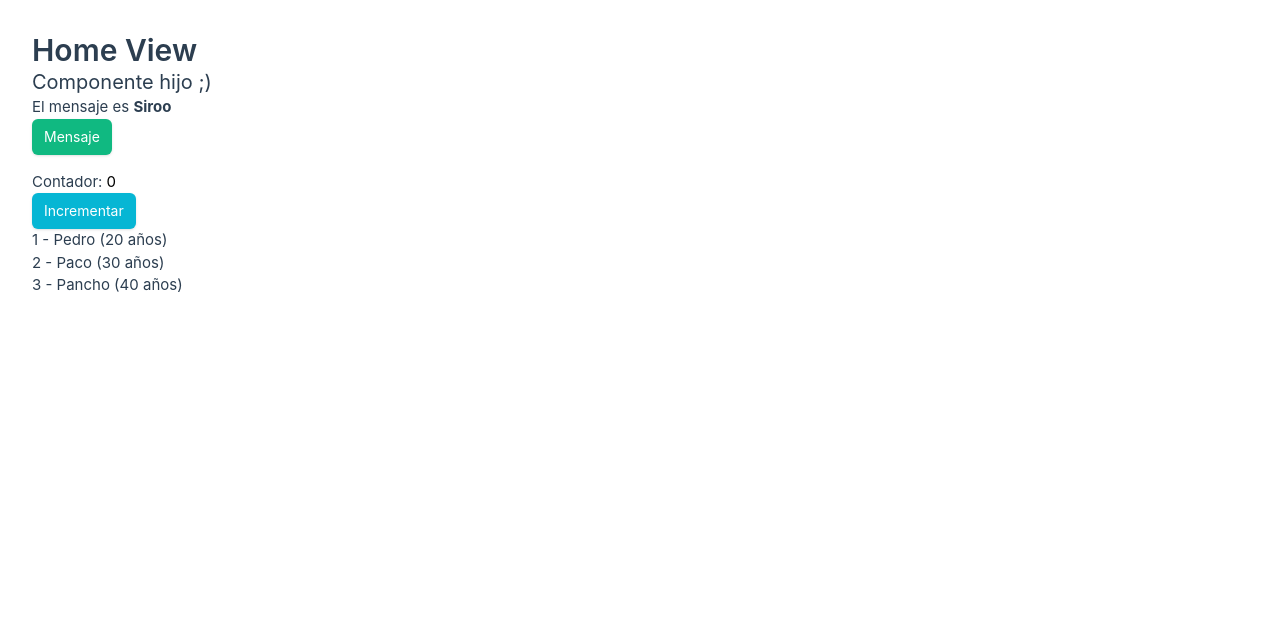
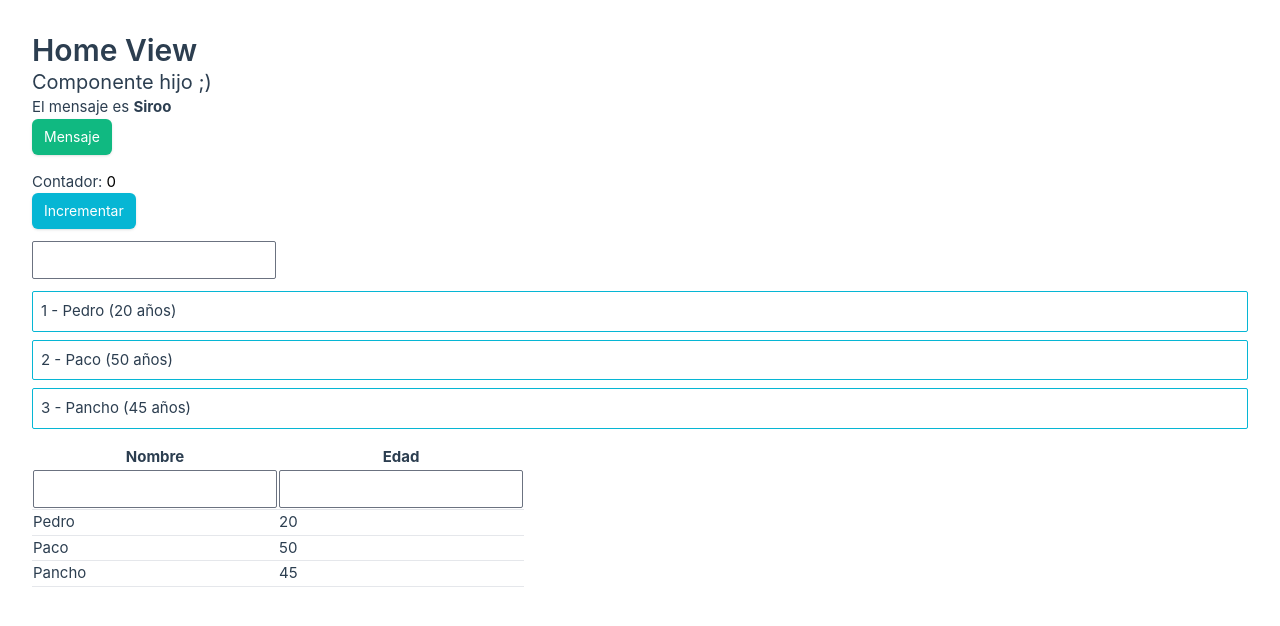
Before and after one commit to byZeref/vue-shop-cart, a Vue app: page / in a window 1280 px wide. Shown: the top 626 px of the page. Built offline with nearby package versions, Linux system fonts and the light colour scheme; what vue-sweetalert2 would draw is missing.

Commit message:
filter and sort very nice

```diff
--- a/src/components/Home.vue
+++ b/src/components/Home.vue
@@ -9,14 +9,40 @@
         <h3>Contador: <span :class="counterClass()">{{ counter }}</span></h3>
         <button @click="ev()" @click.prevent.right="$emit('decrement')" class="btn-cyan">Incrementar</button>
     </div>
-    <div class="flex flex-col">
-        <div v-for="(item, index) in array" :key="item.id">
+    <div class="my-3">
+        <input class="rounded-sm text-sm mr-3" type="text" v-model="filter">
+    </div>
+    <div class="flex flex-col space-y-2">
+        <div class="border border-cyan-500 rounded-sm py-2 pl-2" v-for="(item, index) in arr_filter" :key="item.id">
             {{ index + 1 }} - {{ item.name }} ({{ item.age }} años)
         </div>
     </div>
+
+    <div class="mt-4">
+        <table>
+            <thead>
+                <th class="hover:cursor-pointer select-none" @click="arr_sort('name')">Nombre</th>
+                <th class="hover:cursor-pointer select-none" @click="arr_sort('age')">Edad</th>
+            </thead>
+            <tbody>
+                <tr>
+                    <td>
+                        <input class="rounded-sm text-sm" type="text" v-model="name_filter">
+                    </td>
+                    <td>
+                        <input class="rounded-sm text-sm" type="text" v-model="age_filter">
+                    </td>
+                </tr>
+                <tr class="border-y" v-for="(item, index) in arr_filter" :key="item.id">
+                    <td>{{ item.name }}</td>
+                    <td>{{ item.age }}</td>
+                </tr>
+            </tbody>
+        </table>
+    </div>
 </template>
 <script setup>
-import { onMounted, computed } from "vue";
+import { ref, computed } from "vue";
 
 const emit = defineEmits(['increment', 'decrement'])
 const props = defineProps({
@@ -32,6 +58,51 @@ const props = defineProps({
         type: Array
     }
 })
+const filter = ref('')
+const name_filter = ref('')
+const age_filter = ref('')
+
+let name_sorted = false
+let age_sorted = false
+
+const arr_filter = computed(() => {
+    if (name_filter.value) {
+        return props.array.filter(item => item.name.toLowerCase().includes(name_filter.value.toLowerCase()))
+    }
+    if (age_filter.value) {
+        return props.array.filter(item => item.age.toString().includes(age_filter.value))
+    }
+    return props.array.filter(item => item.name.toLowerCase().includes(filter.value.toLowerCase()))
+})
+
+const arr_sort = (crit) => {
+    if (crit === 'name') {
+        if (name_sorted) {
+            name_sorted = false
+            return props.array.reverse()
+        }
+        name_sorted = true
+        return props.array.sort(function (a, b) {
+            if (a.name > b.name) {
+                return 1
+            }
+            if (a.name < b.name) {
+                return -1;
+            }
+            return 0;
+        })
+    }
+    if (crit === 'age') {
+        if (age_sorted) {
+            age_sorted = false
+            return props.array.reverse()
+        }
+        age_sorted = true
+        return props.array.sort(function (a, b) {
+            return a.age - b.age;
+        })
+    }
+}
 
 const ev = () => {
     emit('increment')
--- a/src/views/HomeView.vue
+++ b/src/views/HomeView.vue
@@ -23,12 +23,12 @@ const setData = () => {
     {
       id: 2,
       name: 'Paco',
-      age: 30
+      age: 50
     },
     {
       id: 3,
       name: 'Pancho',
-      age: 40
+      age: 45
     }
   )
 }
```
